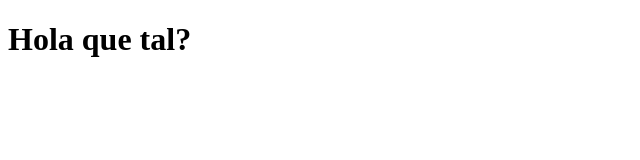
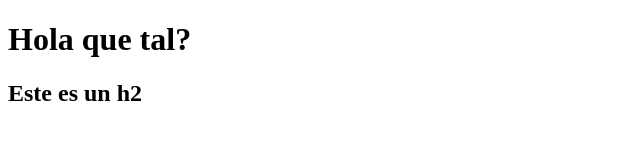
Before and after one commit to RAJASTERi20/helloWorld, a plain HTML site: page index.html in a window 1280 px wide. Shown: the whole page, without its empty margins (0-640 px from the left). Drawn offline with Linux system fonts and the light colour scheme.

Commit message:
Index modifieded

```diff
--- a/index.html
+++ b/index.html
@@ -8,5 +8,6 @@
 </head>
 <body>
     <h1>Hola que tal?</h1>
+    <h2>Este es un h2</h2>
 </body>
 </html>
```
